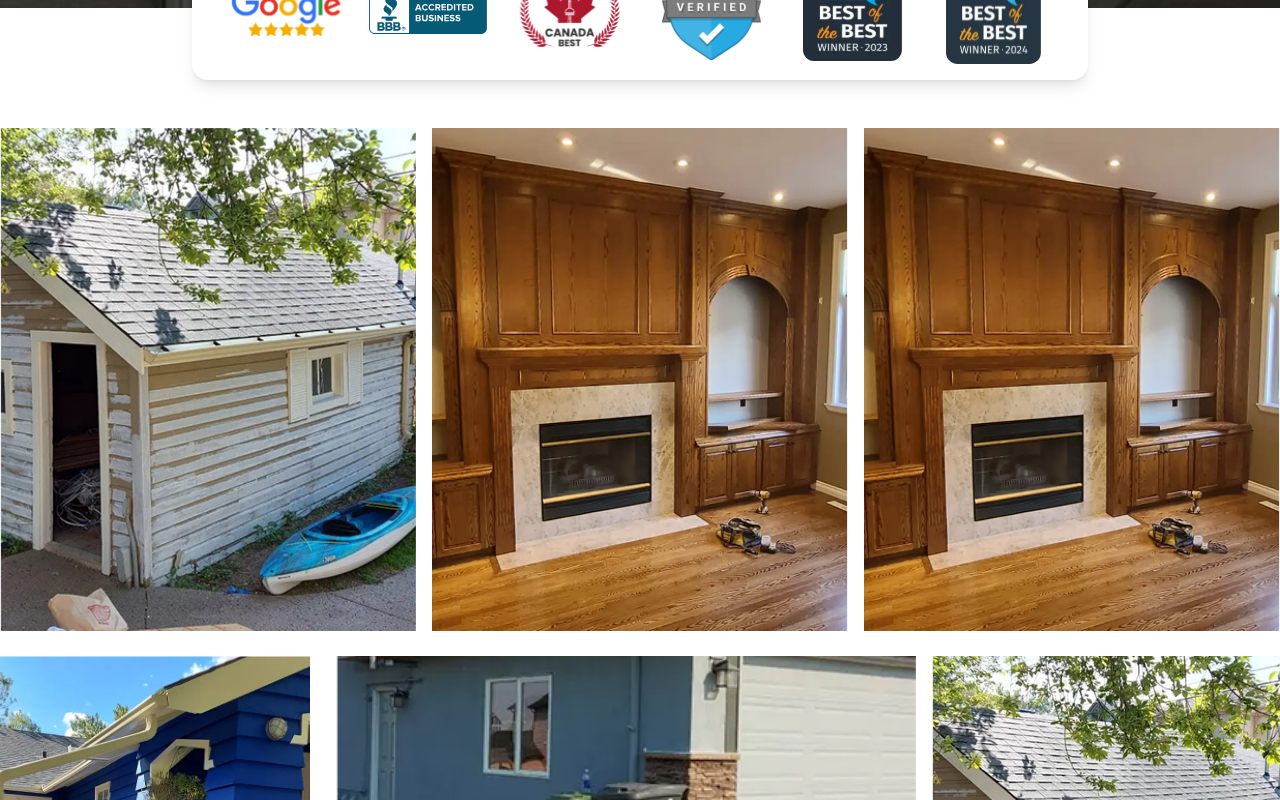
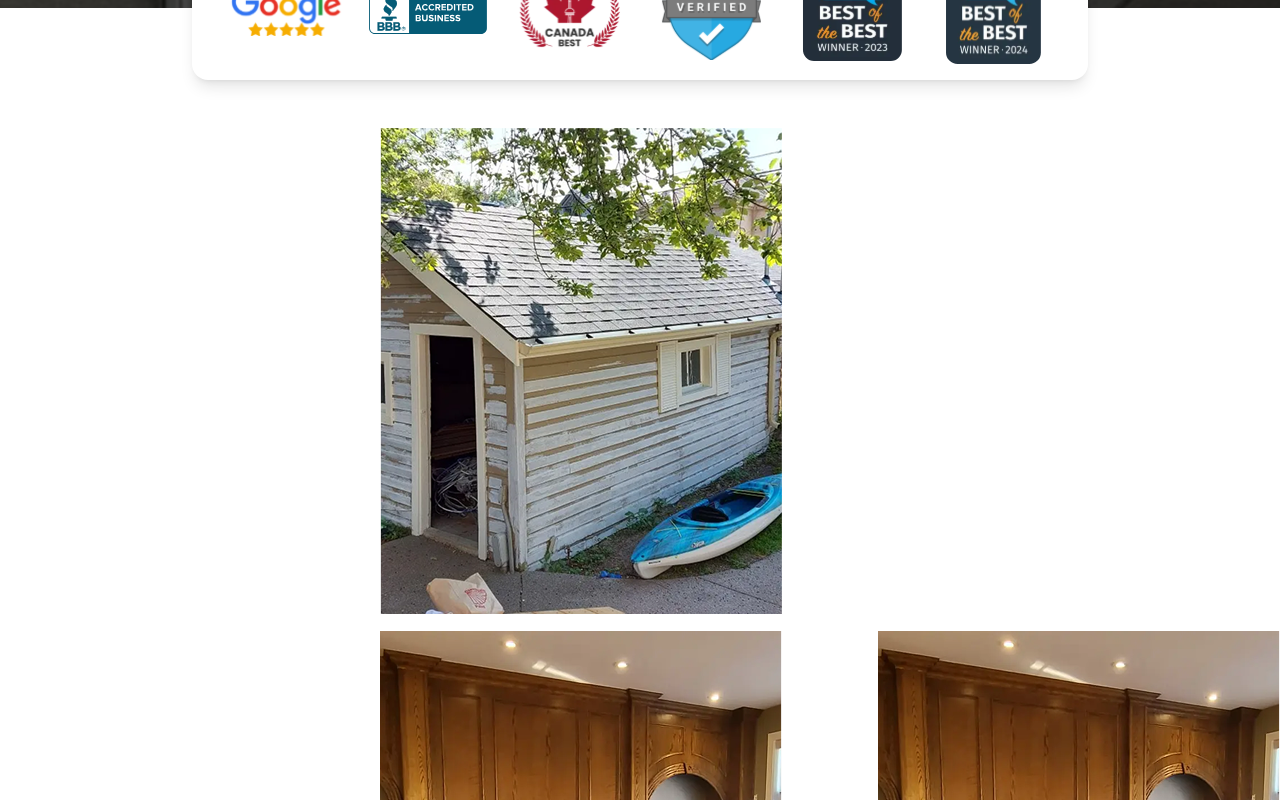
Before and after one commit to ditinus/albarta-painting-react19-website, a Next.js app: page /gallery in a window 1280 px wide. Shown: the part 720-1520 px from the top of the page. Built offline with nearby package versions, Linux system fonts and the light colour scheme.

Commit message:
build update on home page

```diff
--- a/components/OurGallery.tsx
+++ b/components/OurGallery.tsx
@@ -13,13 +13,13 @@ const OurGallery = () => {
 
         {/* Image Container Block 1 (Standard Grid) */}
         <div className="grid grid-cols-1 sm:grid-cols-2 md:grid-cols-3 gap-4">
-          <div className="w-full">
+          <div className="w-full col-6 col-md-4">
             <Image src={gallery1} className="w-full h-auto object-cover" alt="gallery" />
           </div>
-          <div className="w-full">
+          <div className="w-full col-6 col-md-4">
             <Image src={gallery3} className="w-full h-auto object-cover" alt="gallery" />
           </div>
-          <div className="w-full">
+          <div className="w-full col-12 col-md-4">
             <Image src={gallery3} className="w-full h-auto object-cover" alt="gallery" />
           </div>
         </div>
--- a/components/interior-painting-calgary.tsx
+++ b/components/interior-painting-calgary.tsx
@@ -8,7 +8,7 @@ export default function InteriorPaintingCalgary() {
         <h1 className="text-lg font-medium text-blue-800">INTERIOR PAINTING CALGARY</h1>
       </header>
 
-      <div className="space-y-6">
+      <div className="space-y-6 ">
         <div className="relative w-full h-[300px] sm:h-[400px] md:h-[450px] overflow-hidden rounded-md">
           <Image
             src="/placeholder.svg?height=450&width=800"
```
